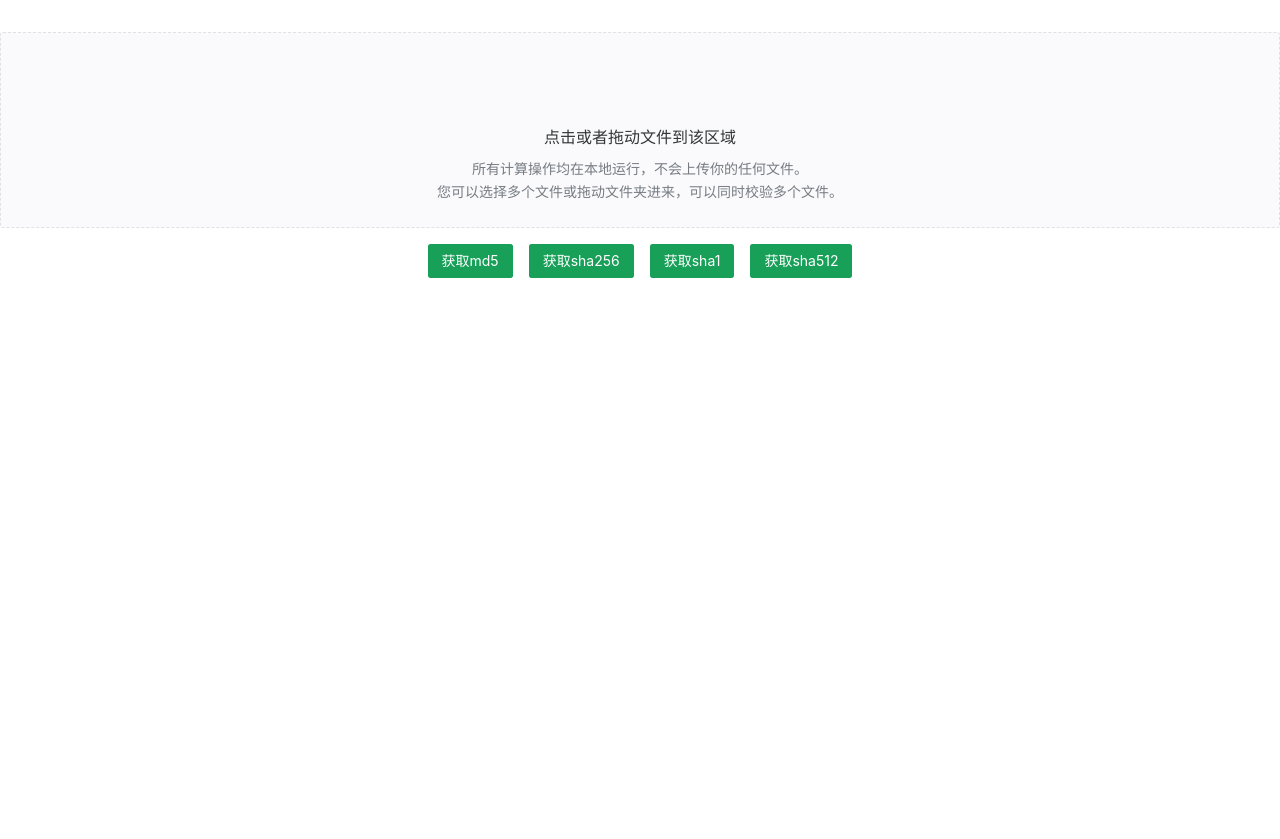
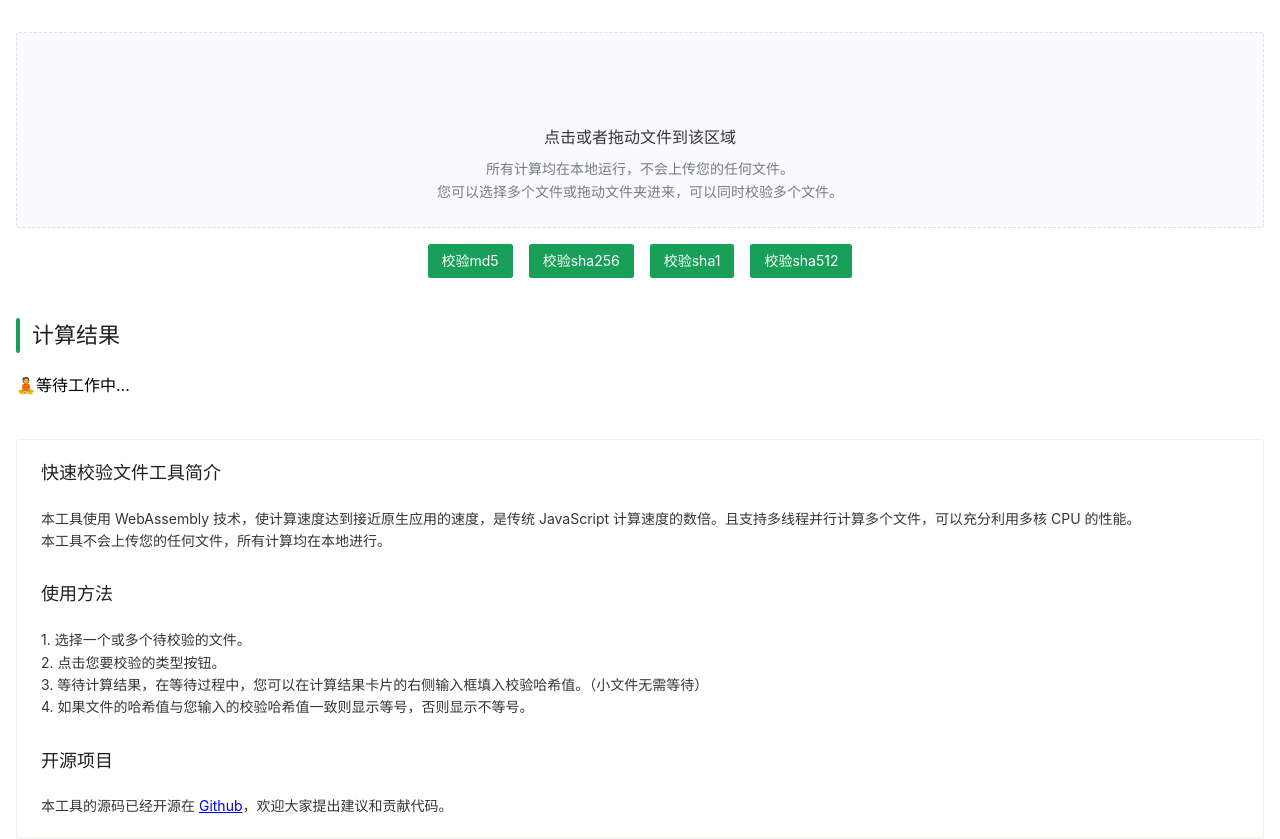
Before and after one commit to jethroHuang/fast_hash, a Vue app: page / in a window 1280 px wide. Before the commit the page ends 800 px from the top, so only its background shows below. Built offline with nearby package versions, Linux system fonts and the light colour scheme; some icons are missing.

Commit message:
完成第一版

```diff
--- a/index.html
+++ b/index.html
@@ -5,6 +5,8 @@
     <link rel="icon" href="/favicon.ico">
     <meta name="viewport" content="width=device-width, initial-scale=1.0">
     <title>快速文件校验</title>
+    <meta name="description" content="md5文件校验、sha1文件校验、sha256文件校验、sha512文件校验">
+    <meta name="keywords" content="md5文件校验、sha1文件校验、sha256文件校验、sha512文件校验">
 </head>
 <body>
 <div id="app" class="w-full min-h-dvh"></div>
--- a/package.json
+++ b/package.json
@@ -9,8 +9,8 @@
     "preview": "vite preview"
   },
   "dependencies": {
-    "vue": "^3.4.15",
-    "hash-wasm": "file:./wasm"
+    "hash-wasm": "file:./wasm",
+    "vue": "^3.4.15"
   },
   "devDependencies": {
     "@vicons/ionicons5": "^0.12.0",
--- a/src/App.vue
+++ b/src/App.vue
@@ -1,12 +1,14 @@
 <script setup>
-import {ref, reactive} from "vue";
+import {reactive} from "vue";
 import HashWorker from '@/workers/hasher.js?worker';
-import {ArchiveOutline as ArchiveIcon, ReorderTwoSharp} from '@vicons/ionicons5'
+import {ArchiveOutline as ArchiveIcon} from '@vicons/ionicons5'
+import EqIcon from "@/components/icons/EqIcon.vue";
+import {useMessage} from "naive-ui";
 //
 
 let filesInfo = reactive([]);
-
 let selectedFiles = [];
+const message = useMessage()
 
 function startSum(type, file, id) {
     let worker = new HashWorker();
@@ -42,13 +44,16 @@ function startSum(type, file, id) {
 }
 
 function mutStart(type) {
+    if (selectedFiles.length === 0) {
+        message.error('请先选择文件');
+        return;
+    }
     for (let file of selectedFiles) {
         startSum(type, file.file, file.id);
     }
 }
 
 function fileChange(info) {
-  console.log(info)
     selectedFiles = info.fileList;
 }
 
@@ -64,10 +69,21 @@ function getPlaceholder(info) {
     }
 }
 
+function inFlash(info) {
+    return info.currentChunk === 0 || info.currentChunk < info.chunkNum
+}
+
+function eq(info) {
+    if (info.userInput === '' || info.result === '') {
+        return true;
+    }
+    return info.result === info.userInput.trim().toLowerCase();
+}
+
 </script>
 
 <template>
-  <main class="flex flex-col items-center container mx-auto pt-8">
+    <main class="flex flex-col items-center container mx-auto pt-8 px-4">
         <n-upload
             multiple
             directory-dnd
@@ -83,49 +99,102 @@ function getPlaceholder(info) {
                     点击或者拖动文件到该区域
                 </n-text>
                 <n-p depth="3" style="margin: 8px 0 0 0">
-          所有计算操作均在本地运行，不会上传你的任何文件。
+                    所有计算均在本地运行，不会上传您的任何文件。
                     <br>
                     您可以选择多个文件或拖动文件夹进来，可以同时校验多个文件。
                 </n-p>
             </n-upload-dragger>
         </n-upload>
 
-    <div class="flex gap-4 mt-2">
-      <n-button type="primary" @click="mutStart('md5')">获取md5</n-button>
-      <n-button type="primary" @click="mutStart('sha256')">获取sha256</n-button>
-      <n-button type="primary" @click="mutStart('sha1')">获取sha1</n-button>
-      <n-button type="primary" @click="mutStart('sha512')">获取sha512</n-button>
+        <div class="flex gap-4 mt-2 flex-wrap justify-center">
+            <n-button type="primary" @click="mutStart('md5')">校验md5</n-button>
+            <n-button type="primary" @click="mutStart('sha256')">校验sha256</n-button>
+            <n-button type="primary" @click="mutStart('sha1')">校验sha1</n-button>
+            <n-button type="primary" @click="mutStart('sha512')">校验sha512</n-button>
         </div>
-
-    <div class="mt-10 w-full" v-if="filesInfo.length">
+        <!-- 计算结果 -->
+        <div class="mt-10 w-full">
             <n-h2 prefix="bar">计算结果</n-h2>
+            <div v-if="filesInfo.length === 0" class="">
+                🧘等待工作中...
+            </div>
             <n-card v-for="(file, index) in filesInfo"
                     class="mb-4"
                     size="small"
-              :title="'['+file.type+']'+file.name"
+                    :title="'['+file.type+'] '+file.name"
             >
-        <template #header-extra v-if="file.useTime">
-          耗时: {{ file.useTime }}ms
+                <template #header-extra>
+                    <span v-if="file.useTime" class="px-2">耗时: {{ file.useTime }}ms</span>
+                    <span class="green" :class="{flash: inFlash(file)}"></span>
                 </template>
-        <div class="flex">
+                <div class="flex flex-col md:flex-row">
                     <n-input
                         class="flex-auto"
                         :placeholder="getPlaceholder(file)"
                         :value="file.result"
                     >
                     </n-input>
-          <div class="px-2 center">
-            <n-icon size="20">
-              <ReorderTwoSharp/>
+                    <div class="px-2 center py-2 md:py-0">
+                        <n-icon size="20" :color="eq(file) ? '' : 'red'">
+                            <EqIcon :eq="eq(file)"/>
                         </n-icon>
                     </div>
-          <n-input class="flex-auto" v-model="file.userInput"></n-input>
+                    <n-input class="flex-auto" v-model:value="file.userInput" :placeholder="'输入校验'+file.type"></n-input>
                 </div>
             </n-card>
         </div>
+
+        <n-card title="快速校验文件工具简介" class="mt-10">
+            本工具使用 WebAssembly 技术，使计算速度达到接近原生应用的速度，是传统 JavaScript 计算速度的数倍。且支持多线程并行计算多个文件，可以充分利用多核 CPU 的性能。
+            <br>
+            本工具不会上传您的任何文件，所有计算均在本地进行。
+            <n-h3>使用方法</n-h3>
+            <p>1. 选择一个或多个待校验的文件。</p>
+            <p>2. 点击您要校验的类型按钮。</p>
+            <p>3. 等待计算结果，在等待过程中，您可以在计算结果卡片的右侧输入框填入校验哈希值。（小文件无需等待）</p>
+            <p>4. 如果文件的哈希值与您输入的校验哈希值一致则显示等号，否则显示不等号。</p>
+            <n-h3>开源项目</n-h3>
+            <p>本工具的源码已经开源在 <a href="https://github.com/jethroHuang/fast_hash" target="_blank">Github</a>，欢迎大家提出建议和贡献代码。</p>
+        </n-card>
     </main>
 </template>
 
 <style scoped>
-
+@keyframes animal-working {
+    0% {
+        opacity: 0;
+    }
+    50% {
+        opacity: 1;
+    }
+    100% {
+        opacity: 0;
+    }
+}
+.green.flash {
+    animation: animal-working 1.5s infinite;
+}
+.green {
+    --ledColor: #00e716;
+    width: 10px;
+    height: 10px;
+    border-radius: 50%;
+    background: var(--ledColor);
+    box-shadow: 0 0 6px var(--ledColor);
+    display: inline-block;
+    position: relative;
+    transition: opacity;
+}
+.green::after {
+    content: "";
+    width: 5px;
+    height: 5px;
+    background: #00f616;
+    border-radius: 50%;
+    display: inline-block;
+    position: absolute;
+    left: 50%;
+    top: 50%;
+    transform: translate(-50%,-50%);
+}
 </style>
--- /dev/null
+++ b/src/Provider.vue
@@ -0,0 +1,9 @@
+<script setup>
+import App from "@/App.vue";
+</script>
+
+<template>
+<n-message-provider>
+    <App/>
+</n-message-provider>
+</template>
--- /dev/null
+++ b/src/components/icons/EqIcon.vue
@@ -0,0 +1,31 @@
+<script setup>
+import {defineProps} from "vue"
+const props = defineProps({
+    eq: Boolean
+})
+let dashoffset = ref(props.eq ? 100 : 0)
+watch(() => props.eq, (val) => {
+    dashoffset.value = dashoffset.value - 100;
+})
+</script>
+
+<template>
+    <svg xmlns="http://www.w3.org/2000/svg" viewBox="0 0 80 80" class="animate-line">
+        <line id="svg_5" y2="27" x2="80" y1="27" x1="0" stroke-width="6" stroke="currentColor"/>
+        <line id="svg_7" y2="53" x2="80" y1="53" x1="0" stroke-width="6" stroke="currentColor"/>
+        <line
+            stroke="currentColor"
+            id="svg_8"
+            y2="75" x2="10" y1="4.25" x1="70.25"
+            stroke-width="8"
+            stroke-dasharray="100 100"
+            :stroke-dashoffset="dashoffset"
+        >
+        </line>
+    </svg>
+</template>
+<style scoped>
+.animate-line line{
+    transition: all 0.3s ease-in-out;
+}
+</style>
--- a/src/main.js
+++ b/src/main.js
@@ -1,7 +1,7 @@
 import './assets/main.css'
 
 import { createApp } from 'vue'
-import App from './App.vue'
+import App from './Provider.vue'
 
 const app = createApp(App)
 
--- a/src/workers/hasher.js
+++ b/src/workers/hasher.js
@@ -1,4 +1,4 @@
-import * as wasm from "hash-wasm?a=2"
+import * as wasm from "hash-wasm"
 
 wasm.set_panic_hook();
 
--- a/vite.config.js
+++ b/vite.config.js
@@ -30,7 +30,7 @@ export default defineConfig({
         }),
         Components({
             resolvers: [NaiveUiResolver()]
-        })
+        }),
     ],
     resolve: {
         alias: {
```
Also changed, not shown: 1 other file (tests, documents, lock files or other folders). Lines whose indentation alone changed are shown as unchanged.
